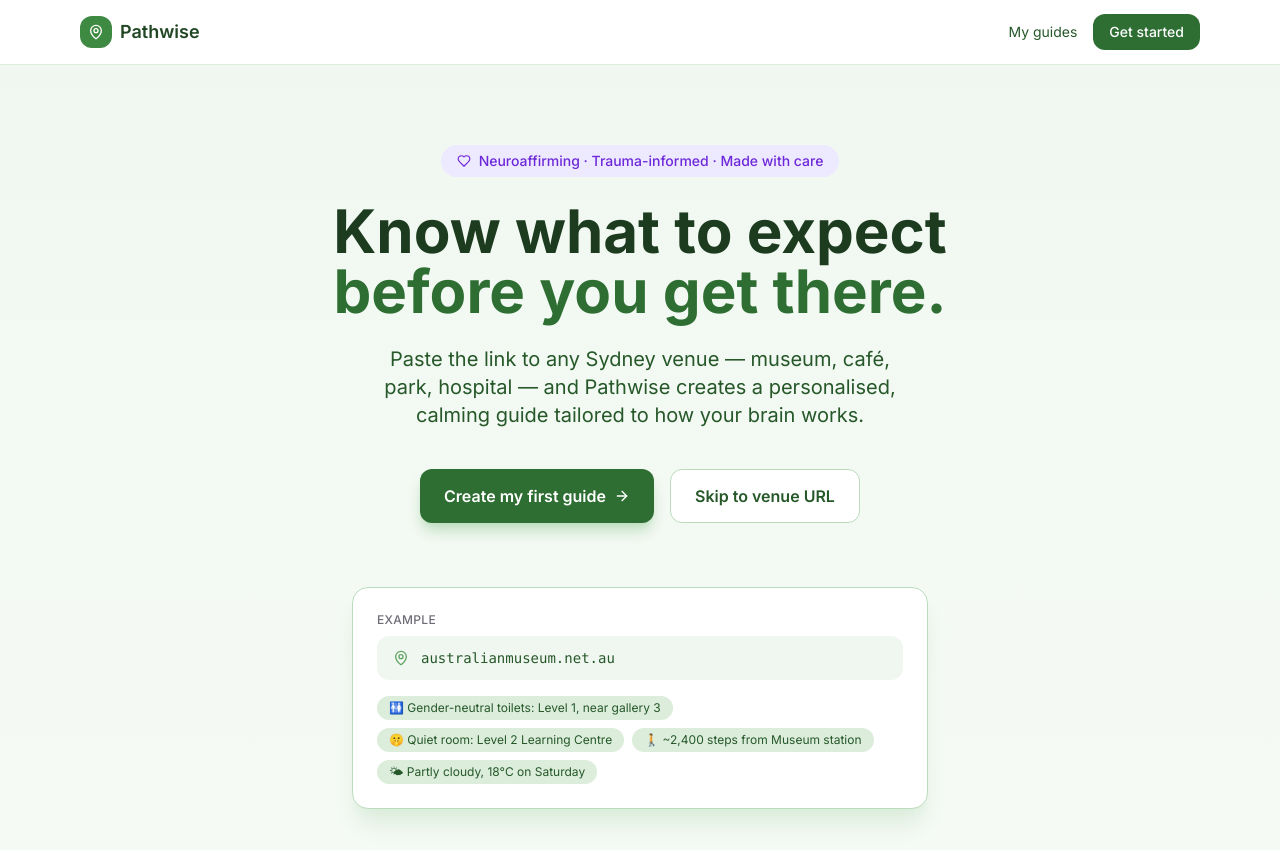
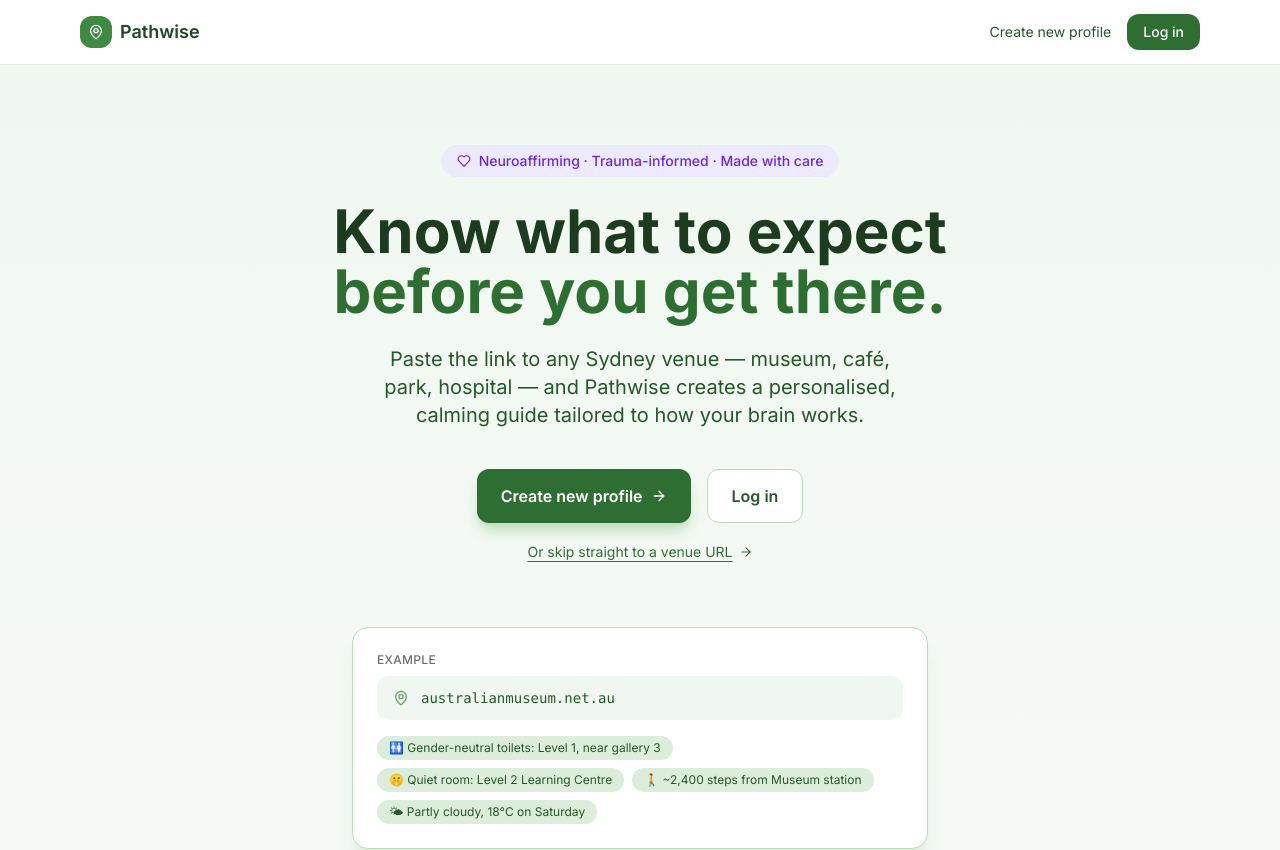
Before and after one commit to nerdedi/pathwise, a Next.js app: page / in a window 1280 px wide. Shown: the top 850 px of the page. Built offline with nearby package versions, Linux system fonts and the light colour scheme; no server answers.

Commit message:
feat: update navigation links and improve onboarding flow

```diff
--- a/src/app/page.tsx
+++ b/src/app/page.tsx
@@ -99,17 +99,17 @@ export default function HomePage() {
           </div>
           <div className="flex items-center gap-4">
             <Link
-              href="/guides"
+              href="/onboarding"
               className="text-sm text-sage-700 hover:text-sage-900"
             >
-              My guides
+              Create new profile
             </Link>
             <Link
-              href="/plan"
+              href="/guides"
               className="bg-sage-600 hover:bg-sage-700 text-white px-4 py-2 rounded-lg text-sm font-medium transition-colors focus-calm"
-              aria-label="Create your first venue guide"
+              aria-label="Log in to your saved guides"
             >
-              Get started
+              Log in
             </Link>
           </div>
         </div>
@@ -134,19 +134,28 @@ export default function HomePage() {
           your brain works.
         </p>
 
-        <div className="flex flex-col sm:flex-row gap-4 justify-center mb-16">
+        <div className="flex flex-col sm:flex-row gap-4 justify-center mb-4">
           <Link
             href="/onboarding"
             className="inline-flex items-center justify-center gap-2 bg-sage-600 hover:bg-sage-700 text-white px-6 py-3.5 rounded-xl font-semibold text-base transition-colors focus-calm shadow-lg shadow-sage-200"
           >
-            Create my first guide
+            Create new profile
             <ArrowRight className="w-4 h-4" />
           </Link>
           <Link
-            href="/plan"
+            href="/guides"
             className="inline-flex items-center justify-center gap-2 bg-white hover:bg-sage-50 text-sage-700 border border-sage-200 px-6 py-3.5 rounded-xl font-semibold text-base transition-colors focus-calm"
           >
-            Skip to venue URL
+            Log in
+          </Link>
+        </div>
+        <div className="mb-16">
+          <Link
+            href="/plan"
+            className="inline-flex items-center gap-1.5 text-sm text-sage-600 hover:text-sage-900 underline underline-offset-4"
+          >
+            Or skip straight to a venue URL
+            <ArrowRight className="w-3.5 h-3.5" />
           </Link>
         </div>
 
```
